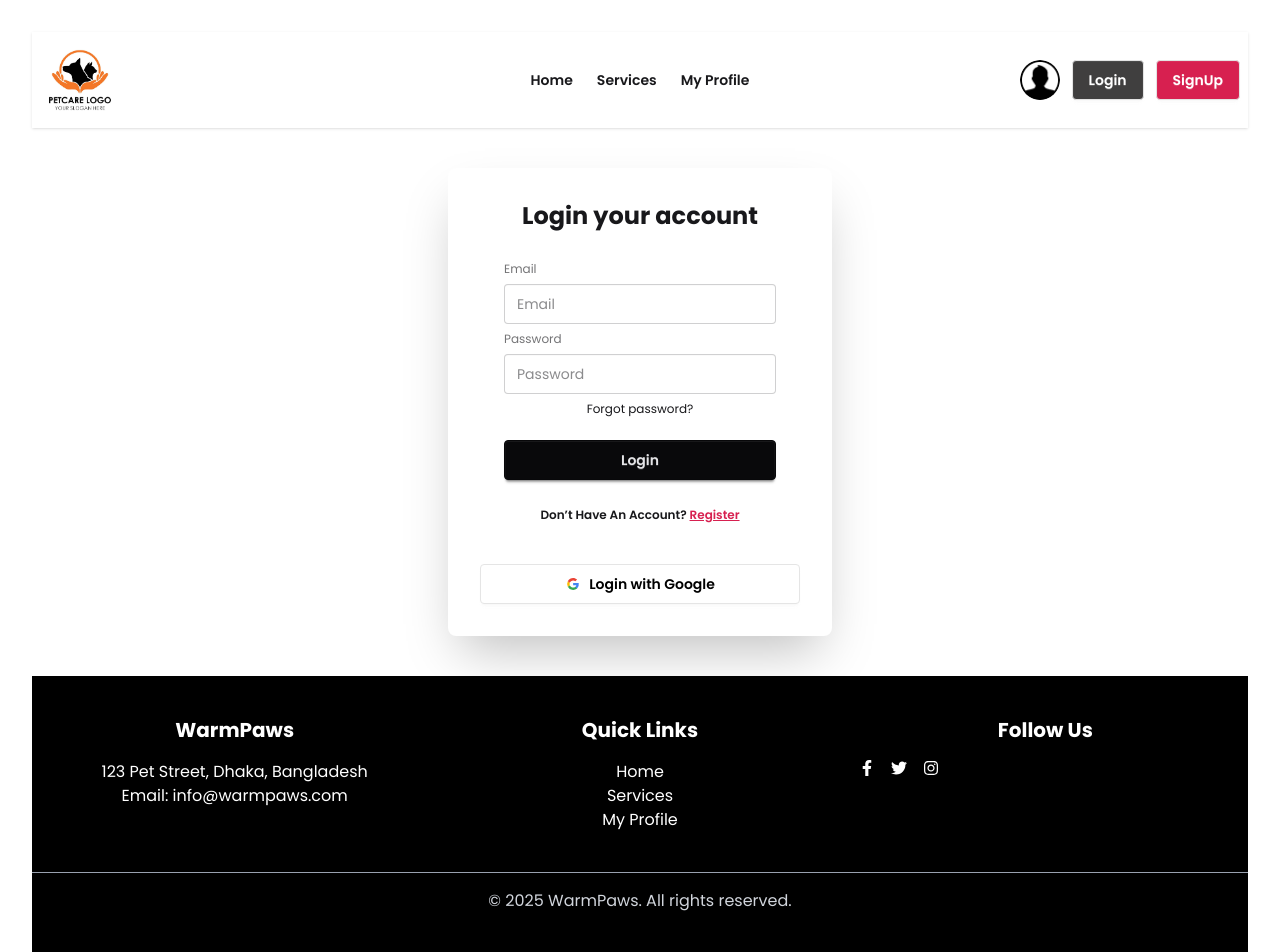
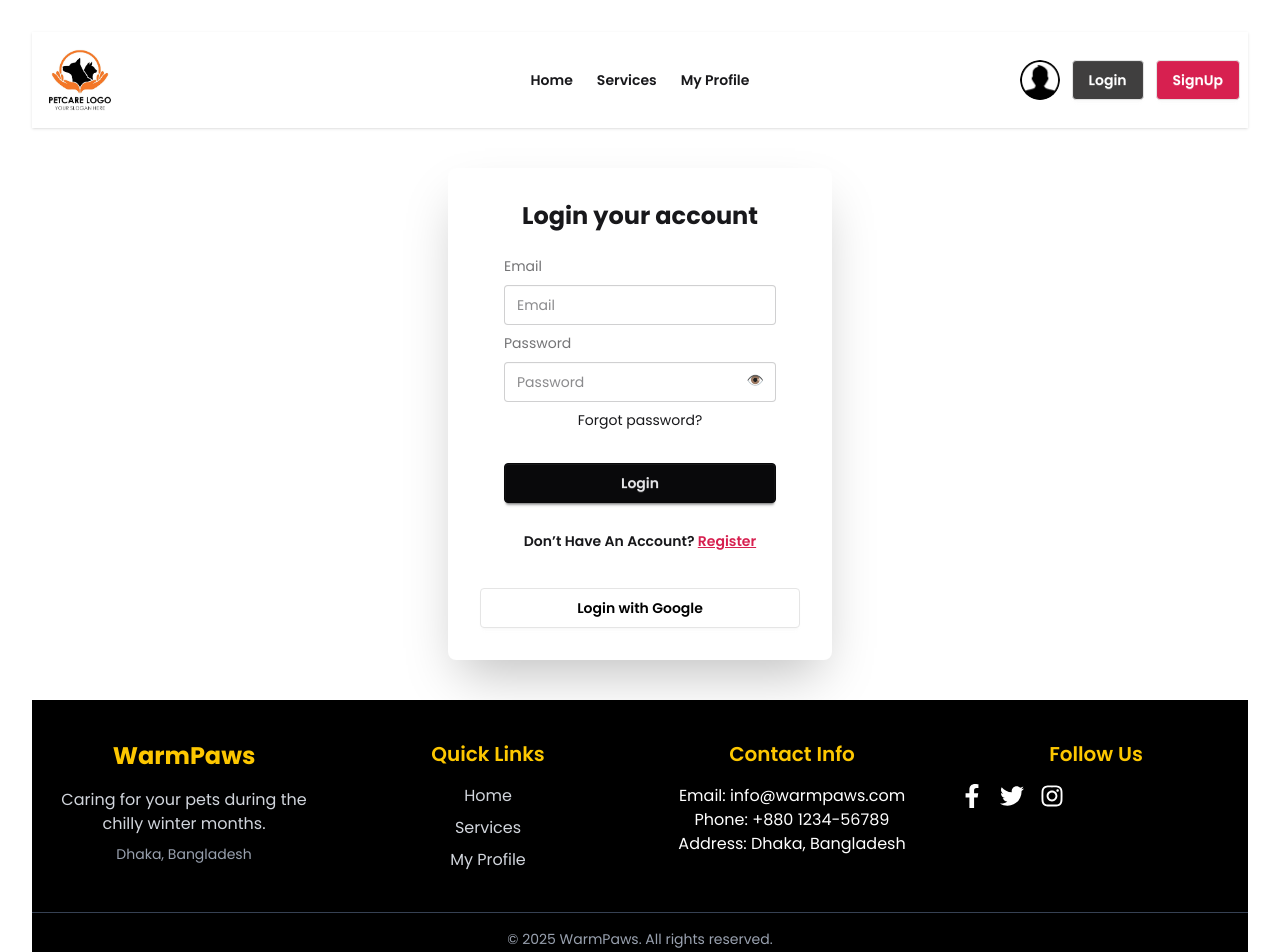
Before and after one commit to sohag8906/warmpaws-pet-care-in-winter, a React (Vite) app: page /auth/login in a window 1280 px wide. Shown: the top 952 px of the page. Built offline with nearby package versions, Linux system fonts and the light colour scheme; no server answers.

Commit message:
added in a all function

```diff
--- a/src/components/Footer.jsx
+++ b/src/components/Footer.jsx
@@ -4,31 +4,51 @@ import { FaFacebookF, FaTwitter, FaInstagram } from 'react-icons/fa';
 const Footer = () => {
   return (
     <footer className="bg-black text-white py-10">
-      <div className="container mx-auto px-4 grid md:grid-cols-3 gap-8">
+      <div className="container mx-auto px-4 grid md:grid-cols-4 gap-8">
+
+        {/* Brand Info */}
         <div>
-          <h3 className="text-xl font-bold mb-4">WarmPaws</h3>
-          <p>123 Pet Street, Dhaka, Bangladesh</p>
-          <p>Email: info@warmpaws.com</p>
+          <h3 className="text-2xl font-bold mb-4 text-yellow-400">WarmPaws</h3>
+          <p className="text-gray-300">Caring for your pets during the chilly winter months.</p>
+          <p className="mt-2 text-sm text-gray-400">Dhaka, Bangladesh</p>
         </div>
+
+        {/* Quick Links */}
         <div>
-          <h3 className="text-xl font-bold mb-4">Quick Links</h3>
-          <ul>
-            <li className="hover:underline cursor-pointer">Home</li>
-            <li className="hover:underline cursor-pointer">Services</li>
-            <li className="hover:underline cursor-pointer">My Profile</li>
+          <h3 className="text-xl font-semibold mb-4 text-yellow-400">Quick Links</h3>
+          <ul className="space-y-2 text-gray-300">
+            <li className="hover:text-yellow-400 cursor-pointer transition">Home</li>
+            <li className="hover:text-yellow-400 cursor-pointer transition">Services</li>
+            <li className="hover:text-yellow-400 cursor-pointer transition">My Profile</li>
           </ul>
         </div>
+
+        {/* Contact Info */}
         <div>
-          <h3 className="text-xl font-bold mb-4">Follow Us</h3>
-          <div className="flex gap-4">
-            <FaFacebookF className="hover:text-gray-300 cursor-pointer" />
-            <FaTwitter className="hover:text-gray-300 cursor-pointer" />
-            <FaInstagram className="hover:text-gray-300 cursor-pointer" />
+          <h3 className="text-xl font-semibold mb-4 text-yellow-400">Contact Info</h3>
+          <p>Email: <a href="mailto:info@warmpaws.com" className="hover:text-yellow-400">info@warmpaws.com</a></p>
+          <p>Phone: <a href="tel:+880123456789" className="hover:text-yellow-400">+880 1234-56789</a></p>
+          <p>Address: Dhaka, Bangladesh</p>
+        </div>
+
+        {/* Social Links */}
+        <div>
+          <h3 className="text-xl font-semibold mb-4 text-yellow-400">Follow Us</h3>
+          <div className="flex gap-4 text-2xl">
+            <FaFacebookF className="hover:text-yellow-400 cursor-pointer transition" />
+            <FaTwitter className="hover:text-yellow-400 cursor-pointer transition" />
+            <FaInstagram className="hover:text-yellow-400 cursor-pointer transition" />
           </div>
         </div>
       </div>
-      <div className="text-center mt-10 border-t border-gray-400 pt-4 text-gray-300">
-        &copy; {new Date().getFullYear()} WarmPaws. All rights reserved.
+
+      {/* Bottom section */}
+      <div className="text-center mt-10 border-t border-gray-700 pt-4 text-gray-400 text-sm">
+        <p>&copy; {new Date().getFullYear()} WarmPaws. All rights reserved.</p>
+        <p className="mt-1">
+          <a href="#" className="hover:text-yellow-400 underline">Privacy Policy</a> |
+          <a href="#" className="hover:text-yellow-400 underline ml-2">Terms of Service</a>
+        </p>
       </div>
     </footer>
   );
--- a/src/components/Navbar.jsx
+++ b/src/components/Navbar.jsx
@@ -30,7 +30,7 @@ const Navbar = () => {
 
   return (
     <div className="navbar bg-base-100 shadow-sm">
-      <div className="gap-5">{user && user.email}</div>
+
 
       <div className="navbar-start">
         <div className="dropdown">
--- a/src/firebase/firebase.config.js
+++ b/src/firebase/firebase.config.js
@@ -1,21 +1,18 @@
 // Import the functions you need from the SDKs you need
 import { initializeApp } from "firebase/app";
 import { getAuth } from "firebase/auth";
-// TODO: Add SDKs for Firebase products that you want to use
-// https://firebase.google.com/docs/web/setup#available-libraries
 
 // Your web app's Firebase configuration
 const firebaseConfig = {
   apiKey: "AIzaSyBA-f5zJa2bbdFn3twJvbSluK7AbmZrao8",
   authDomain: "pet-care-winter-e4272.firebaseapp.com",
   projectId: "pet-care-winter-e4272",
-  storageBucket: "pet-care-winter-e4272.firebasestorage.app",
+  storageBucket: "pet-care-winter-e4272.appspot.com", // ✅ fixed
   messagingSenderId: "336127367717",
   appId: "1:336127367717:web:a8c80096487407b14dbdcc"
 };
 
 // Initialize Firebase
-
 const app = initializeApp(firebaseConfig);
 export const auth = getAuth(app);
 export default app;
--- a/src/layouts/HomeLayout.jsx
+++ b/src/layouts/HomeLayout.jsx
@@ -6,6 +6,7 @@ import Home from '../pages/Home';
 import Hero from '../pages/Hero';
 import WinterTips from '../pages/WinterTips';
 import Footer from '../components/Footer';
+import HomeExtraSection from '../pages/HomeExtraSection';
 
 const HomeLayout = () => {
     const location = useLocation();
@@ -23,7 +24,9 @@ const HomeLayout = () => {
                 <section className='liftside'>
                     <Home />
                     <Hero />
+                    <HomeExtraSection></HomeExtraSection>
                     <WinterTips />
+
                 </section>
             )}
 
--- /dev/null
+++ b/src/pages/ForgotPassword.jsx
@@ -0,0 +1,51 @@
+import React, { useState } from "react";
+import { sendPasswordResetEmail } from "firebase/auth";
+import { auth } from "../firebase/firebase.config";
+
+const ForgotPassword = () => {
+  const [email, setEmail] = useState("");
+
+  const handleReset = (e) => {
+    e.preventDefault();
+
+    if (!email) {
+      alert("Please enter your email");
+      return;
+    }
+
+    sendPasswordResetEmail(auth, email)
+      .then(() => {
+        alert(`Password reset link sent to ${email}. Check your inbox.`);
+        setEmail(""); // ফর্ম ক্লিয়ার করা
+      })
+      .catch((error) => {
+        alert(error.message);
+      });
+  };
+
+  return (
+    <div className="flex justify-center mt-10">
+      <div className="card bg-base-100 shadow-md p-6 w-full max-w-md">
+        <h2 className="text-2xl font-bold text-center mb-5">
+          Forgot Password
+        </h2>
+        <form onSubmit={handleReset} className="flex flex-col gap-4">
+          <label className="label">Enter your email</label>
+          <input
+            type="email"
+            value={email}
+            onChange={(e) => setEmail(e.target.value)}
+            placeholder="Email"
+            className="input input-bordered w-full"
+            required
+          />
+          <button type="submit" className="btn btn-primary">
+            Reset Password
+          </button>
+        </form>
+      </div>
+    </div>
+  );
+};
+
+export default ForgotPassword;
--- a/src/pages/Login.jsx
+++ b/src/pages/Login.jsx
@@ -1,4 +1,4 @@
-import React, { useContext } from 'react';
+import React, { useContext, useState } from 'react';
 import { Link, useLocation, useNavigate } from 'react-router-dom';
 import { AuthConntext } from '../provider/AuthProvider';
 import { GoogleAuthProvider, signInWithPopup } from 'firebase/auth';
@@ -8,85 +8,84 @@ const Login = () => {
   const { signIn } = useContext(AuthConntext);
   const navigate = useNavigate();
   const location = useLocation();
-    const from = location.state?.from?.pathname || "/home"; // আগের পেজ
+  const from = location.state?.from?.pathname || "/"; // Home page default
 
-    // Email/Password login
+  const [showPassword, setShowPassword] = useState(false);
+
   const handleLogin = (e) => {
     e.preventDefault();
     const form = e.target;
     const email = form.email.value;
     const password = form.password.value;
-        console.log({ email, password });
 
     signIn(email, password)
       .then(result => {
         const user = result.user;
-                console.log("Email login user:", user);
-                navigate(from, { replace: true }); // login successful → আগের page বা home
+        alert("✅ Login Successful!");
+        navigate(from, { replace: true }); // আগের পেজ বা হোমে যাবে
       })
       .catch(error => {
-                alert(error.message);
+        alert("❌ Login Failed: " + error.message);
       });
   };
 
-    // Google Login
   const handleGoogleLogin = () => {
     const provider = new GoogleAuthProvider();
     signInWithPopup(auth, provider)
       .then(result => {
         const user = result.user;
-                console.log("Google login user:", user);
-                navigate(from, { replace: true }); // Google login → আগের page বা home
+        alert("✅ Google Login Successful!");
+        navigate(from, { replace: true });
       })
       .catch(error => {
-                console.error("Google login error:", error.message);
-                alert("Google login failed");
+        alert("❌ Google login failed: " + error.message);
       });
   };
 
   return (
     <div className='flex justify-center mt-10 mb-10'>
-            <div className="card bg-base-100 w-full max-w-sm shrink-0 shadow-2xl py-5">
+      <div className="card bg-base-100 w-full max-w-sm shadow-2xl py-5">
         <h2 className='text-2xl font-bold text-center'>Login your account</h2>
 
         <form onSubmit={handleLogin} className="card-body">
-                    <fieldset className="fieldset">
           <label className="label">Email</label>
           <input name='email' type="email" className="input" placeholder="Email" required />
 
           <label className="label">Password</label>
-                        <input name='password' type="password" className="input" placeholder="Password" required />
+          <div className="relative">
+            <input
+              name='password'
+              type={showPassword ? "text" : "password"}
+              className="input w-full pr-10"
+              placeholder="Password"
+              required
+            />
+            <span
+              className="absolute right-3 top-2 cursor-pointer text-gray-500"
+              onClick={() => setShowPassword(!showPassword)}
+            >
+              {showPassword ? "🙈" : "👁️"}
+            </span>
+          </div>
 
-                        <div><a className="link link-hover">Forgot password?</a></div>
+          <div className="mb-2">
+            <Link to="/auth/forgot-password" className="link link-hover text-sm">
+              Forgot password?
+            </Link>
+          </div>
 
-                        <button type='submit' className="btn btn-neutral mt-4">Login</button>
+          <button type='submit' className="btn btn-neutral mt-4 w-full">Login</button>
 
           <p className='font-semibold text-center pt-5'>
             Don’t Have An Account?{" "}
             <Link className='text-secondary underline' to='/auth/register'>Register</Link>
           </p>
-                    </fieldset>
         </form>
 
         <button
           onClick={handleGoogleLogin}
           className="btn bg-white text-black border-[#e5e5e5] flex items-center justify-center gap-2 mt-3 w-full"
         >
-                    <svg
-                        aria-label="Google logo"
-                        width="16"
-                        height="16"
-                        xmlns="http://www.w3.org/2000/svg"
-                        viewBox="0 0 512 512"
-                    >
-                        <g>
-                            <path d="m0 0H512V512H0" fill="#fff"></path>
-                            <path fill="#34a853" d="M153 292c30 82 118 95 171 60h62v48A192 192 0 0190 341"></path>
-                            <path fill="#4285f4" d="m386 400a140 175 0 0053-179H260v74h102q-7 37-38 57"></path>
-                            <path fill="#fbbc02" d="m90 341a208 200 0 010-171l63 49q-12 37 0 73"></path>
-                            <path fill="#ea4335" d="m153 219c22-69 116-109 179-50l55-54c-78-75-230-72-297 55"></path>
-                        </g>
-                    </svg>
           Login with Google
         </button>
       </div>
--- a/src/pages/Register.jsx
+++ b/src/pages/Register.jsx
@@ -1,9 +1,11 @@
-import React, { useContext } from 'react';
-import { Link } from 'react-router-dom';
+import React, { useContext, useState } from 'react';
+import { Link, useNavigate } from 'react-router-dom'; // ✅ useNavigate import
 import { AuthConntext } from '../provider/AuthProvider';
 
 const Register = () => {
   const { createUser, setUser } = useContext(AuthConntext);
+  const [showPassword, setShowPassword] = useState(false);
+  const navigate = useNavigate(); // ✅ navigate hook
 
   const handleRegiste = (e) => {
     e.preventDefault();
@@ -13,7 +15,6 @@ const Register = () => {
     const email = form.email.value;
     const password = form.password.value;
 
-    // Password validation
     const uppercase = /[A-Z]/;
     const lowercase = /[a-z]/;
 
@@ -30,13 +31,14 @@ const Register = () => {
       return;
     }
 
-    // If all checks pass, create user
     createUser(email, password)
       .then(result => {
         const user = result.user;
         setUser(user);
         alert("User registered successfully!");
-        form.reset(); // clear the form
+        form.reset();
+
+        navigate('/'); // ✅ register successful → home page
       })
       .catch((error) => {
         alert(error.message);
@@ -59,7 +61,22 @@ const Register = () => {
             <input name='email' type="email" className="input" placeholder="Email" required />
 
             <label className="label">Password</label>
-            <input name='password' type="password" className="input" placeholder="Password" required />
+            <div className="relative">
+              <input
+                name='password'
+                type={showPassword ? "text" : "password"}
+                className="input w-full pr-10"
+                placeholder="Password"
+                required
+              />
+              <button
+                type="button"
+                className="absolute right-2 top-2 text-gray-500"
+                onClick={() => setShowPassword(!showPassword)}
+              >
+                {showPassword ? "🙈" : "👁️"}
+              </button>
+            </div>
 
             <button type='submit' className="btn btn-neutral mt-4">Register</button>
             <p className='font-semibold text-center pt-5'>
--- a/src/routes/Router.jsx
+++ b/src/routes/Router.jsx
@@ -8,6 +8,7 @@ import AuthLayout from "../layouts/AuthLayout";
 import Register from "../pages/Register";
 import Signup from "../pages/Signup";
 import MyProfile from "../pages/MyProfile";
+import ForgotPassword from "../pages/ForgotPassword";
 
 const router = createBrowserRouter([
   {
@@ -44,6 +45,10 @@ const router = createBrowserRouter([
 {
   path:'/profile',
   element:<MyProfile></MyProfile>
+},
+{
+path:'/auth/forgot-password',
+element:<ForgotPassword></ForgotPassword>
 }
     ]
   },
```
Also changed, not shown: src/pages/HomeExtraSection.jsx (added, +38 -0 lines), src/pages/MyProfile.jsx (+32 -18 lines). Lines whose indentation alone changed are shown as unchanged.
